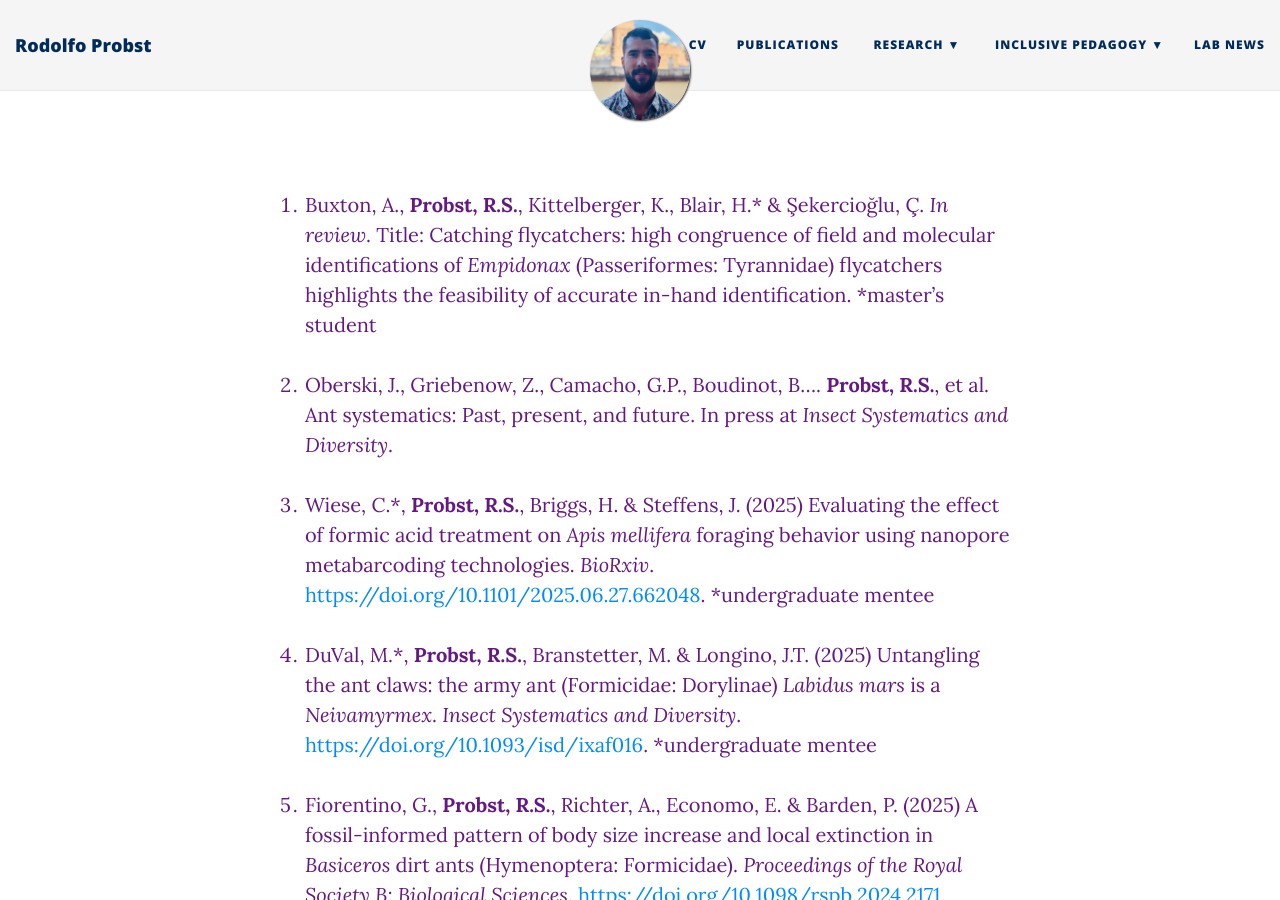
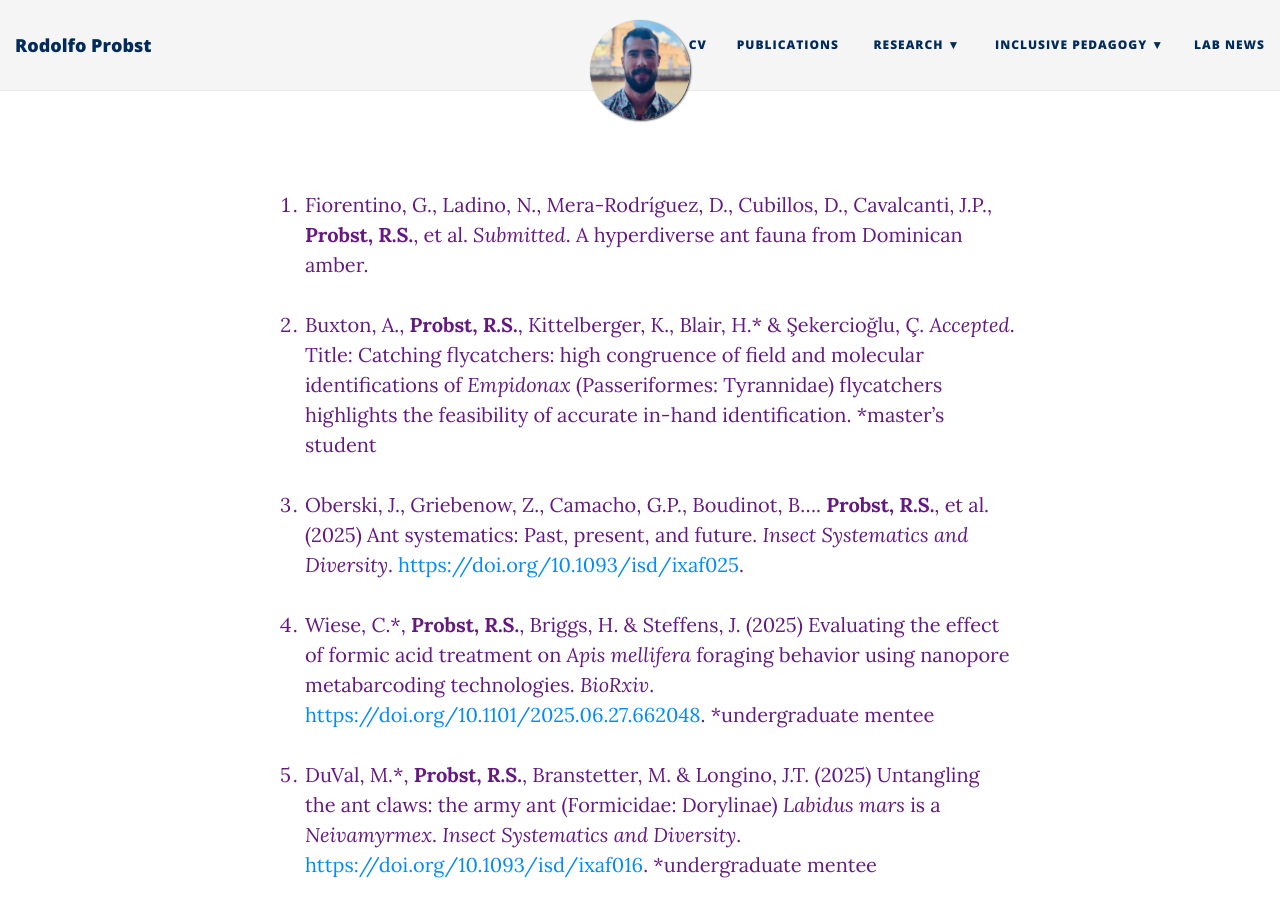
Before and after one commit to probstrodolfo/probstrodolfo.github.io, a Jekyll site: the page built from publications.md, in a window 1280 px wide and 900 px high. Built offline with Jekyll 4.4.1, drawn with Linux system fonts in a browser that asks for light colours; nearby versions of some CDN libraries.

Commit message:
Update publications.md

```diff
--- a/publications.md
+++ b/publications.md
@@ -2,37 +2,39 @@
 layout: page
 title: ""
 ---
-1. Buxton, A., **Probst, R.S.**, Kittelberger, K., Blair, H.* & Şekercioğlu, Ç. _In review_. Title: Catching flycatchers: high congruence of field and molecular identifications of _Empidonax_ (Passeriformes: Tyrannidae) flycatchers highlights the feasibility of accurate in-hand identification. *master’s student
+1. Fiorentino, G., Ladino, N., Mera-Rodríguez, D., Cubillos, D., Cavalcanti, J.P., **Probst, R.S.**, et al. _Submitted_. A hyperdiverse ant fauna from Dominican amber.
 
-2. Oberski, J., Griebenow, Z., Camacho, G.P., Boudinot, B.... **Probst, R.S.**, et al. Ant systematics: Past, present, and future. In press at _Insect Systematics and Diversity_.
+2. Buxton, A., **Probst, R.S.**, Kittelberger, K., Blair, H.* & Şekercioğlu, Ç. _Accepted_. Title: Catching flycatchers: high congruence of field and molecular identifications of _Empidonax_ (Passeriformes: Tyrannidae) flycatchers highlights the feasibility of accurate in-hand identification. *master’s student
 
-3. Wiese, C.*, **Probst, R.S.**, Briggs, H. & Steffens, J. (2025) Evaluating the effect of formic acid treatment on _Apis mellifera_ foraging behavior using nanopore metabarcoding technologies. _BioRxiv_. [https://doi.org/10.1101/2025.06.27.662048](https://doi.org/10.1101/2025.06.27.662048). *undergraduate mentee
+3. Oberski, J., Griebenow, Z., Camacho, G.P., Boudinot, B.... **Probst, R.S.**, et al. (2025) Ant systematics: Past, present, and future. _Insect Systematics and Diversity_. [https://doi.org/10.1093/isd/ixaf025](https://doi.org/10.1093/isd/ixaf025).
 
-4. DuVal, M.*, **Probst, R.S.**, Branstetter, M. & Longino, J.T. (2025) Untangling the ant claws: the army ant (Formicidae: Dorylinae) _Labidus mars_ is a _Neivamyrmex_. _Insect Systematics and Diversity_. [https://doi.org/10.1093/isd/ixaf016](https://doi.org/10.1093/isd/ixaf016). *undergraduate mentee
+4. Wiese, C.*, **Probst, R.S.**, Briggs, H. & Steffens, J. (2025) Evaluating the effect of formic acid treatment on _Apis mellifera_ foraging behavior using nanopore metabarcoding technologies. _BioRxiv_. [https://doi.org/10.1101/2025.06.27.662048](https://doi.org/10.1101/2025.06.27.662048). *undergraduate mentee
 
-5. Fiorentino, G., **Probst, R.S.**, Richter, A., Economo, E. & Barden, P. (2025) A fossil-informed pattern of body size increase and local extinction in _Basiceros_ dirt ants (Hymenoptera: Formicidae). _Proceedings of the Royal Society B: Biological Sciences_. [https://doi.org/10.1098/rspb.2024.2171](https://doi.org/10.1098/rspb.2024.2171).
+5. DuVal, M.*, **Probst, R.S.**, Branstetter, M. & Longino, J.T. (2025) Untangling the ant claws: the army ant (Formicidae: Dorylinae) _Labidus mars_ is a _Neivamyrmex_. _Insect Systematics and Diversity_. [https://doi.org/10.1093/isd/ixaf016](https://doi.org/10.1093/isd/ixaf016). *undergraduate mentee
 
-6. Boudinot, B., Casadei-Ferreira, A., Wöhrl, T.A., **Probst, R.S.**, Lieberman, Z.E., Jesse Czekanski-Moir, J. & Richter, A. (2025) Ant Ecomorphology. In: _Insect Ecomorphology - Linking Functional Insect Morphology to Ecology and Evolution_, Elsevier Eds., p. 469-524. (Book chapter) [https://doi.org/10.1016/B978-0-443-18544-1.00012-0](https://doi.org/10.1016/B978-0-443-18544-1.00012-0).
+6. Fiorentino, G., **Probst, R.S.**, Richter, A., Economo, E. & Barden, P. (2025) A fossil-informed pattern of body size increase and local extinction in _Basiceros_ dirt ants (Hymenoptera: Formicidae). _Proceedings of the Royal Society B: Biological Sciences_. [https://doi.org/10.1098/rspb.2024.2171](https://doi.org/10.1098/rspb.2024.2171).
 
-7. **Probst, R.S.**, Longino, J.T. & Branstetter, M.G. (2024) Evolutionary déjà vu: extreme convergence in an ant-plant association. _Proceedings of the Royal Society B: Biological Sciences_. [http://doi.org/10.1098/rspb.2024.1214](http://doi.org/10.1098/rspb.2024.1214).
+7. Boudinot, B., Casadei-Ferreira, A., Wöhrl, T.A., **Probst, R.S.**, Lieberman, Z.E., Jesse Czekanski-Moir, J. & Richter, A. (2025) Ant Ecomorphology. In: _Insect Ecomorphology - Linking Functional Insect Morphology to Ecology and Evolution_, Elsevier Eds., p. 469-524. (Book chapter) [https://doi.org/10.1016/B978-0-443-18544-1.00012-0](https://doi.org/10.1016/B978-0-443-18544-1.00012-0).
 
-8. Espino, S., Watkins, M., **Probst, R.S.**, Chase, K., Imperial, J. Koch, T.L., Robinson, S.D., Salcedo, P.F., Taylor, D., Gajewiak, J., Yandell, M. Safavi-Hemami, H. & Olivera, B.M. (2024) χ-Conotoxins are an evolutionary innovation in mollusk-hunting cone snails as a counter-adaptation to prey defense. _Molecular Biology and Evolution_. [https://academic.oup.com/mbe/article/41/11/msae226/7848657](https://academic.oup.com/mbe/article/41/11/msae226/7848657).
+8. **Probst, R.S.**, Longino, J.T. & Branstetter, M.G. (2024) Evolutionary déjà vu: extreme convergence in an ant-plant association. _Proceedings of the Royal Society B: Biological Sciences_. [http://doi.org/10.1098/rspb.2024.1214](http://doi.org/10.1098/rspb.2024.1214).
 
-9. Pereyra, M., **Probst, R.S.***, Cocucci, A.A. (2024) The first record of ants (_Camponotus chilensis_, Hymenoptera: Formicidae) as potential pollinators of a Neotropical tree species (_Lomatia hirsuta_, Proteaceae). _Journal of Applied Entomology_. [https://10.1111/jen.13335](https://10.1111/jen.13335). *co-first author.
+9. Espino, S., Watkins, M., **Probst, R.S.**, Chase, K., Imperial, J. Koch, T.L., Robinson, S.D., Salcedo, P.F., Taylor, D., Gajewiak, J., Yandell, M. Safavi-Hemami, H. & Olivera, B.M. (2024) χ-Conotoxins are an evolutionary innovation in mollusk-hunting cone snails as a counter-adaptation to prey defense. _Molecular Biology and Evolution_. [https://academic.oup.com/mbe/article/41/11/msae226/7848657](https://academic.oup.com/mbe/article/41/11/msae226/7848657).
 
-10. **Probst, R. S.**, Silva, R. R., & Brandão, C. R. F. (2023) Sampling local ant diversities and the importance of trait analyses. _Biotropica_, 55: 944–953. [https://doi.org/10.1111/btp.13244](https://doi.org/10.1111/btp.13244).
+10. Pereyra, M., **Probst, R.S.***, Cocucci, A.A. (2024) The first record of ants (_Camponotus chilensis_, Hymenoptera: Formicidae) as potential pollinators of a Neotropical tree species (_Lomatia hirsuta_, Proteaceae). _Journal of Applied Entomology_. [https://10.1111/jen.13335](https://10.1111/jen.13335). *co-first author.
 
-11. **Probst, R.S.** & Brandão, C.R.F. (2022) A taxonomic revision of the dirt ants, _Basiceros_ Schulz 1906 (Hymenoptera, Formicidae). _Zootaxa_, 5149(1): 1–75. [https://doi.org/10.11646/zootaxa.5149.1.1](https://doi.org/10.11646/zootaxa.5149.1.1).
+11. **Probst, R. S.**, Silva, R. R., & Brandão, C. R. F. (2023) Sampling local ant diversities and the importance of trait analyses. _Biotropica_, 55: 944–953. [https://doi.org/10.1111/btp.13244](https://doi.org/10.1111/btp.13244).
 
-12. Silva, R.R.,…**Probst, R.S.**, et al. (2021) Atlantic Ants: a dataset of ants in Atlantic Forests of South America. _Ecology_, 103: e03580. [https://doi.org/10.1002/ecy.3580](https://doi.org/10.1002/ecy.3580).
+12. **Probst, R.S.** & Brandão, C.R.F. (2022) A taxonomic revision of the dirt ants, _Basiceros_ Schulz 1906 (Hymenoptera, Formicidae). _Zootaxa_, 5149(1): 1–75. [https://doi.org/10.11646/zootaxa.5149.1.1](https://doi.org/10.11646/zootaxa.5149.1.1).
 
-13. **Probst, R.S.**, Wray, B.D., Moreau, C.S. & Brandão, C.R.F. (2019) A phylogenetic analysis of the dirt ants, _Basiceros_ (Formicidae: Myrmicinae): inferring life histories through morphological convergence. _Insect Systematics and Diversity_, 3(4): [https://doi.org/10.1093/isd/ixz013](https://doi.org/10.1093/isd/ixz013).
+13. Silva, R.R.,…**Probst, R.S.**, et al. (2021) Atlantic Ants: a dataset of ants in Atlantic Forests of South America. _Ecology_, 103: e03580. [https://doi.org/10.1002/ecy.3580](https://doi.org/10.1002/ecy.3580).
 
-14. Boudinot, B.E., **Probst, R.S.**, Brandão, C.R.F., Feitosa, R.M.S. & Ward, P.S. (2016) Out of the Neotropics: newly discovered relictual species sheds light on the biogeographical history of spider ants (Leptomyrmex, Dolichoderinae, Formicidae). _Systematic Entomology_, 41(3): 658–671. [https://doi.org/10.1111/syen.12181](https://doi.org/10.1111/syen.12181).
+14. **Probst, R.S.**, Wray, B.D., Moreau, C.S. & Brandão, C.R.F. (2019) A phylogenetic analysis of the dirt ants, _Basiceros_ (Formicidae: Myrmicinae): inferring life histories through morphological convergence. _Insect Systematics and Diversity_, 3(4): [https://doi.org/10.1093/isd/ixz013](https://doi.org/10.1093/isd/ixz013).
 
-15. **Probst, R.S.**, Boudinot, B.E. & Guénard, B. (2015) Toward understanding the predatory ant genus _Myopias_ (Formicidae: Ponerinae), including a key to global species, male-based diagnosis, and new species description. _Sociobiology_, 62(2): 192–212. [https://doi.org/10.13102/sociobiology.v62i2.192-212](https://doi.org/10.13102/sociobiology.v62i2.192-212).
+15. Boudinot, B.E., **Probst, R.S.**, Brandão, C.R.F., Feitosa, R.M.S. & Ward, P.S. (2016) Out of the Neotropics: newly discovered relictual species sheds light on the biogeographical history of spider ants (Leptomyrmex, Dolichoderinae, Formicidae). _Systematic Entomology_, 41(3): 658–671. [https://doi.org/10.1111/syen.12181](https://doi.org/10.1111/syen.12181).
 
-16. Brandão, C.R.F., Prado, L.P., Ulysséa, M.A., **Probst, R.S.** & Alarcon, V. (2015) Dieta das Poneromorfas Neotropicais. In: _Poneromorfas do Brasil_. Ilhéus, p. 137–153. (Book chapter). [https://doi.org/10.7476/9788574554419.0012](https://doi.org/10.7476/9788574554419.0012).
+16. **Probst, R.S.**, Boudinot, B.E. & Guénard, B. (2015) Toward understanding the predatory ant genus _Myopias_ (Formicidae: Ponerinae), including a key to global species, male-based diagnosis, and new species description. _Sociobiology_, 62(2): 192–212. [https://doi.org/10.13102/sociobiology.v62i2.192-212](https://doi.org/10.13102/sociobiology.v62i2.192-212).
+
+17. Brandão, C.R.F., Prado, L.P., Ulysséa, M.A., **Probst, R.S.** & Alarcon, V. (2015) Dieta das Poneromorfas Neotropicais. In: _Poneromorfas do Brasil_. Ilhéus, p. 137–153. (Book chapter). [https://doi.org/10.7476/9788574554419.0012](https://doi.org/10.7476/9788574554419.0012).
 
 **In preparation**
 1. **Probst, R.S.**, Branstetter, M.G. & Longino, J.T. To be submitted to Systematic Biology. Title: The phylogenomic landscape of understory ant-plant symbioses in the Neotropics.
```
